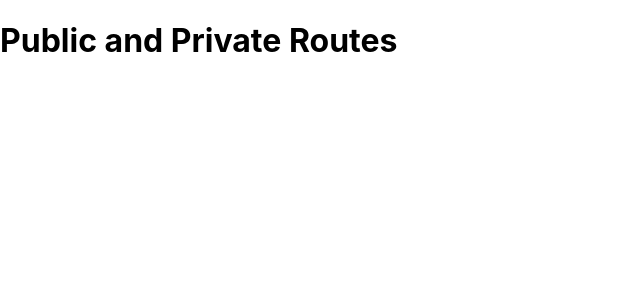
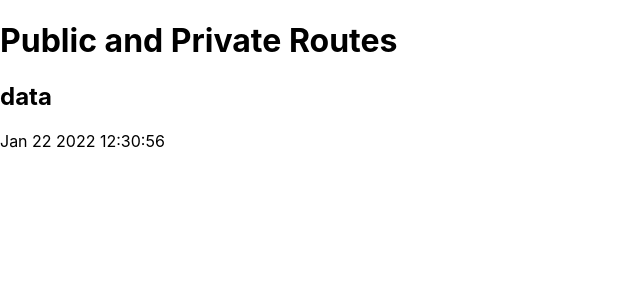
Before and after one commit to Hasnain-Raza-Gaho/REACT-Router, a React (Create React App) app: page / in a window 1280 px wide. Shown: the top 300 px of the page, without its empty margins (0-640 px from the left). Built offline with nearby package versions, Linux system fonts and the light colour scheme.

Commit message:
done work today

```diff
--- a/src/App.js
+++ b/src/App.js
@@ -1,9 +1,13 @@
 import React from 'react';
 
 const App = () => {
+  const date = new Date();
+  console.log(date.toJSON())
   return (
     <div>
       <h1>Public and Private Routes</h1>
+      <h2>data</h2>
+      <p>{date.toString().slice(4,24)}</p>
     </div>
   );
 }
```
